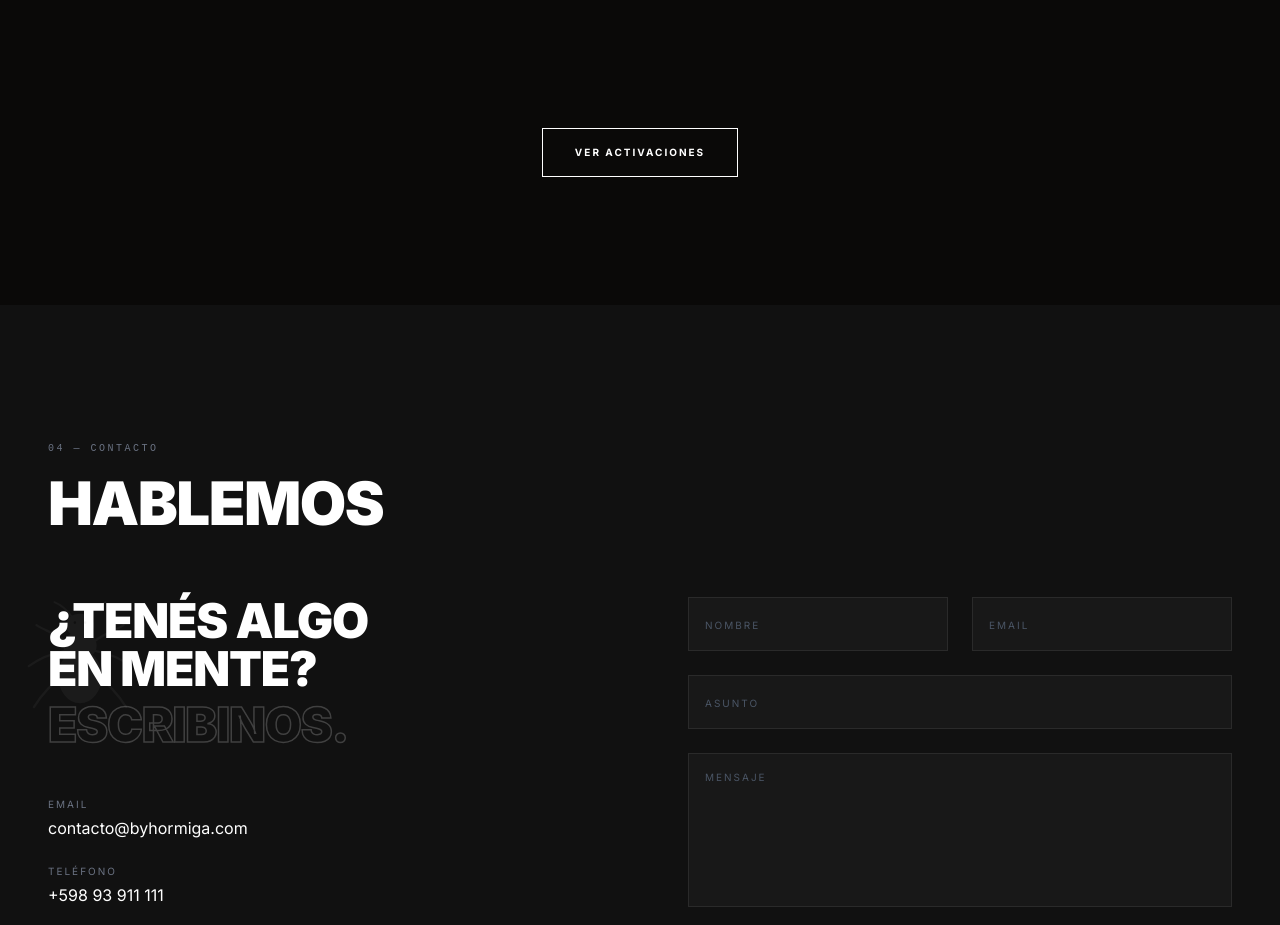
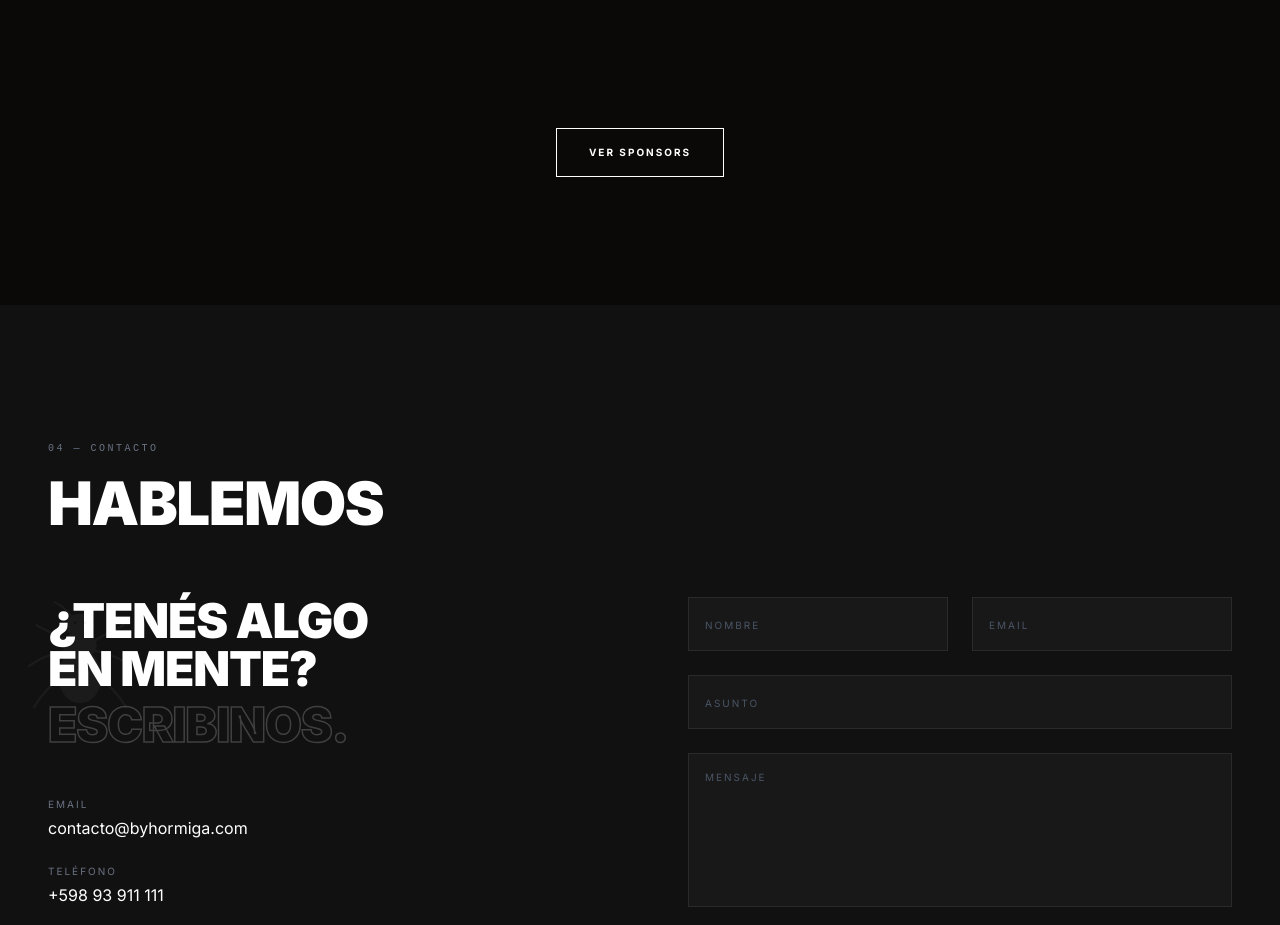
Before and after one commit to MateoRodriguezi/byhormiga, a Next.js app in the folder b_xtFvsBvx7dg-1774568830165/: page / in a window 1280 px wide. Shown: the part 5340-6265 px from the top of the page. Built offline with nearby package versions, Linux system fonts and the light colour scheme; no server answers.

Commit message:
Normalize sponsor names

```diff
--- a/b_xtFvsBvx7dg-1774568830165/app/sponsors/page.tsx
+++ b/b_xtFvsBvx7dg-1774568830165/app/sponsors/page.tsx
@@ -101,7 +101,7 @@ function SponsorCard({ sponsor, index }: { sponsor: typeof sponsors[0]; index: n
         onClick={() => setShowActivations(!showActivations)}
         className="w-full border border-white text-white px-6 py-3 text-[10px] font-bold tracking-[.2em] uppercase hover:bg-white hover:text-[#0a0908] transition-colors mb-6"
       >
-        {showActivations ? 'OCULTAR ACTIVACIONES' : 'VER ACTIVACIONES'}
+        {showActivations ? 'OCULTAR SPONSORS' : 'VER SPONSORS'}
       </button>
 
       {/* Activations */}
--- a/b_xtFvsBvx7dg-1774568830165/components/sections/PartnersSection.tsx
+++ b/b_xtFvsBvx7dg-1774568830165/components/sections/PartnersSection.tsx
@@ -73,7 +73,7 @@ export function PartnersSection() {
             href="/sponsors"
             className="inline-flex items-center justify-center border border-white text-white px-8 py-4 text-[10px] font-bold tracking-[.2em] uppercase hover:bg-white hover:text-[#0a0908] transition-colors"
           >
-            VER ACTIVACIONES
+            VER SPONSORS
           </Link>
         </motion.div>
       </div>
```
